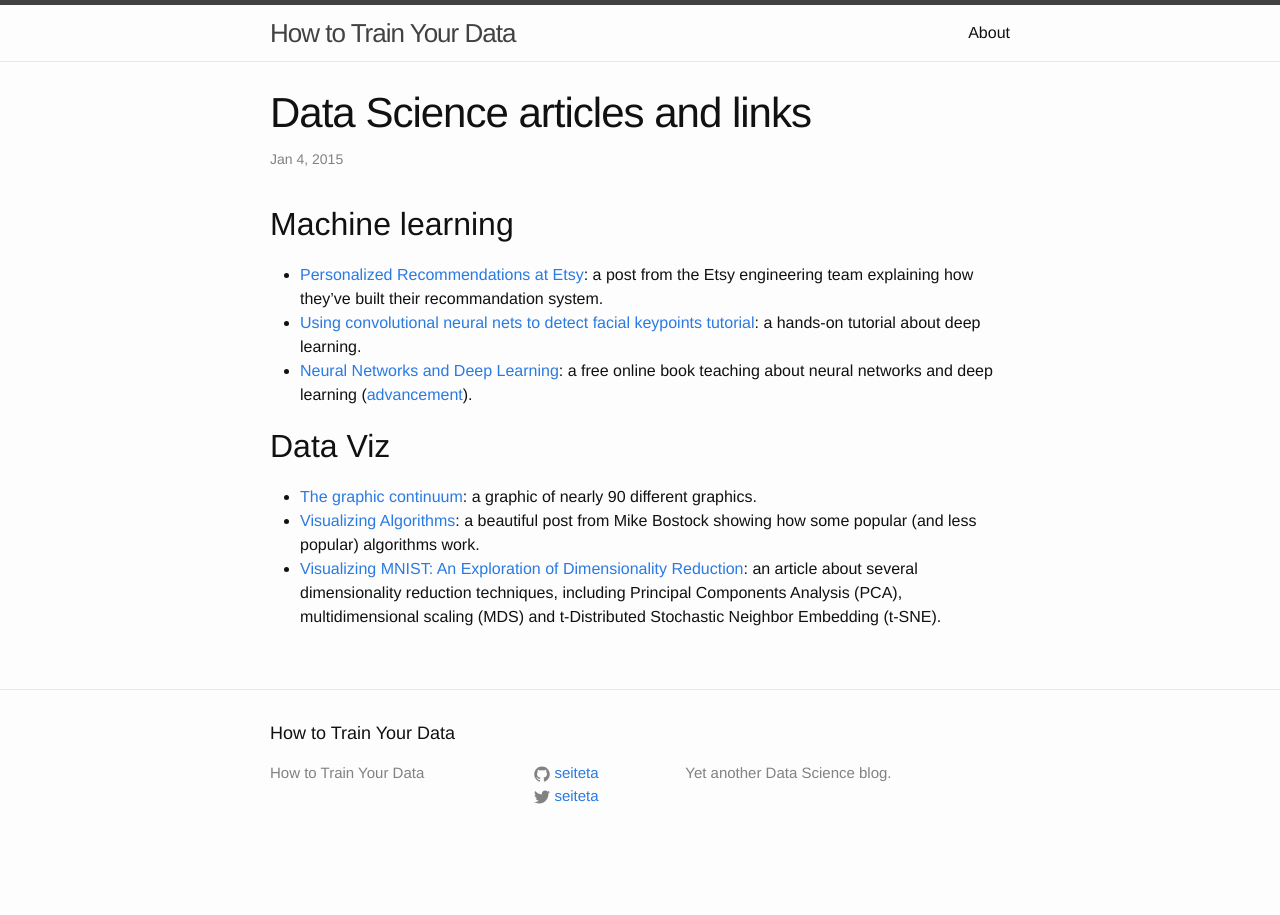
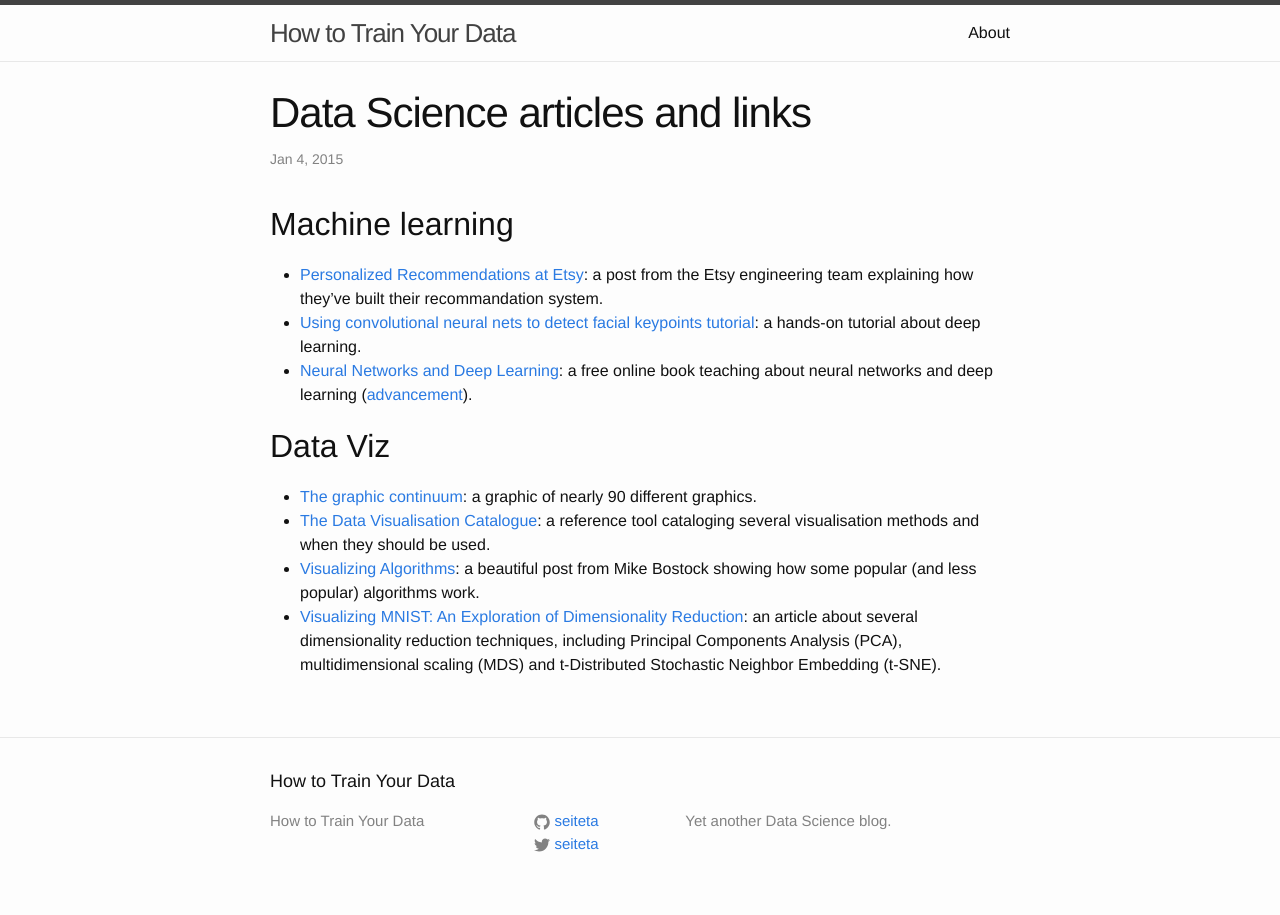
Before and after one commit to seiteta/seiteta.github.io_old, a Jekyll site: the page built from _posts/2015-01-04-articles.md, in a window 1280 px wide. Built offline with Jekyll 4.4.1, drawn with Linux system fonts in a browser that asks for light colours.

Commit message:
Update 2015-01-04-articles.md

```diff
--- a/_posts/2015-01-04-articles.md
+++ b/_posts/2015-01-04-articles.md
@@ -15,5 +15,6 @@ tags: links
 ## Data Viz
 
 * [The graphic continuum](http://thumbnails-visually.netdna-ssl.com/the-graphic-continuum_5429904a31995.jpg): a graphic of nearly 90 different graphics.
+* [The Data Visualisation Catalogue](http://datavizcatalogue.com/): a reference tool cataloging several visualisation methods and when they should be used.
 * [Visualizing Algorithms](http://bost.ocks.org/mike/algorithms/): a beautiful post from Mike Bostock showing how some popular (and less popular) algorithms work.
 * [Visualizing MNIST: An Exploration of Dimensionality Reduction](http://colah.github.io/posts/2014-10-Visualizing-MNIST/): an article about several dimensionality reduction techniques, including Principal Components Analysis (PCA), multidimensional scaling (MDS) and t-Distributed Stochastic Neighbor Embedding (t-SNE).
```
